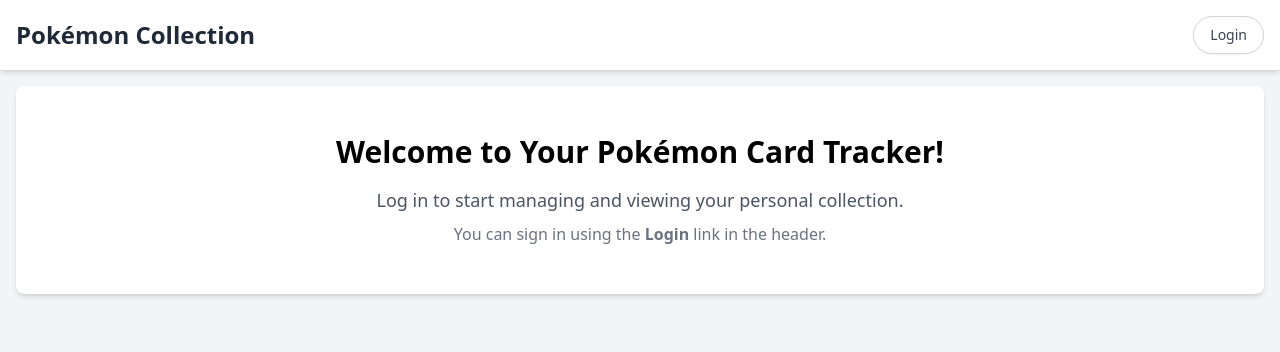
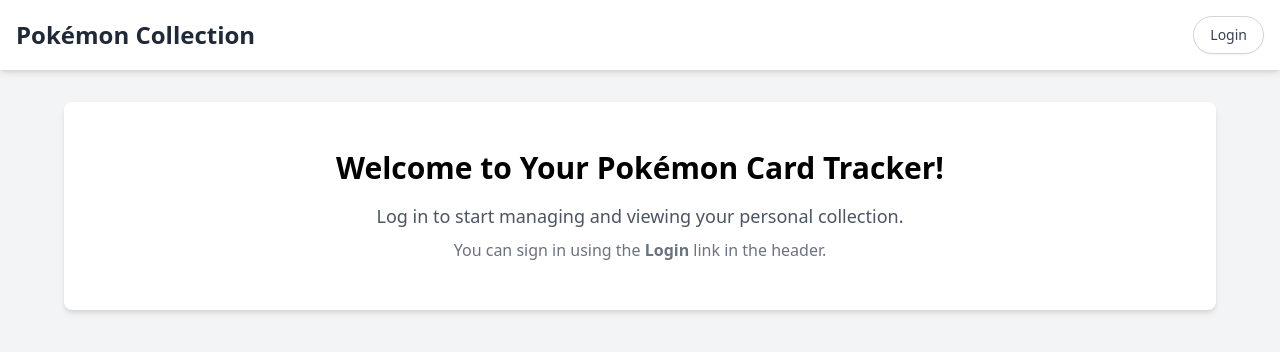
Before and after one commit to jan-boch/PokemonCollector, a Next.js app: page / in a window 1280 px wide. Shown: the top 352 px of the page. Built offline with nearby package versions, Linux system fonts and the light colour scheme; no server answers.

Commit message:
WSL change

```diff
--- a/pages/_app.tsx
+++ b/pages/_app.tsx
@@ -164,7 +164,7 @@
                     setActiveList={setActiveList}
                 />
             )}
-            <main className="container mx-auto p-4">
+            <main className="container mx-auto px-4 md:px-8 lg:px-16 py-8">
                 <Component
                     {...pageProps}
                     user={user}
```
Also changed, not shown: components/CardLists.tsx (line endings or trailing spaces), pages/lists.tsx (line endings or trailing spaces), 2 other files (tests, documents, lock files or other folders).
